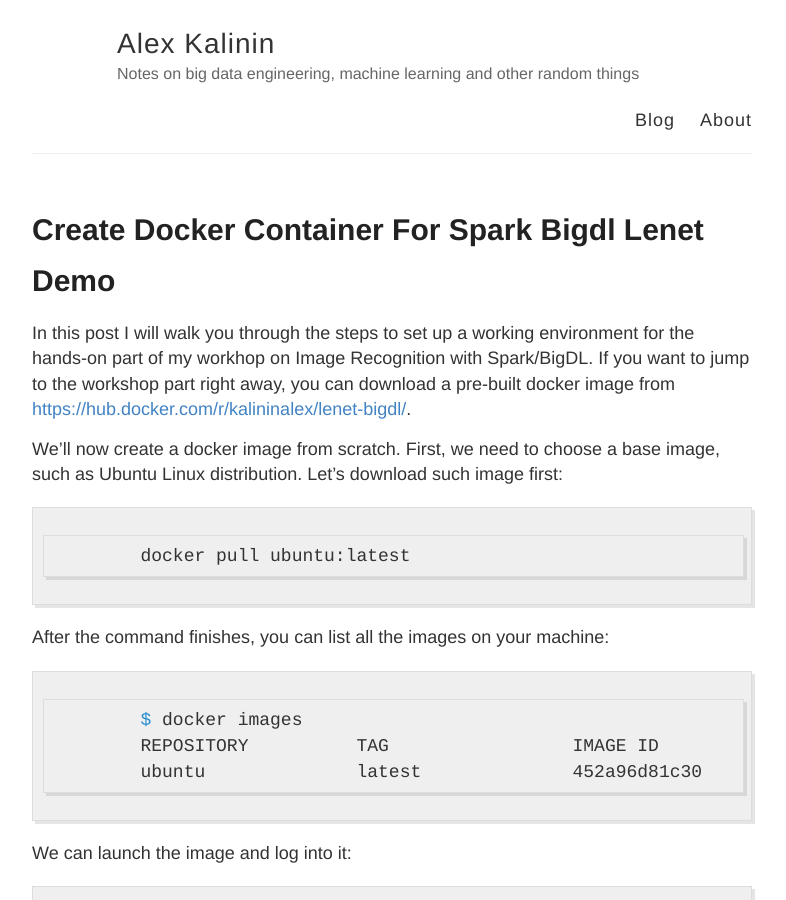
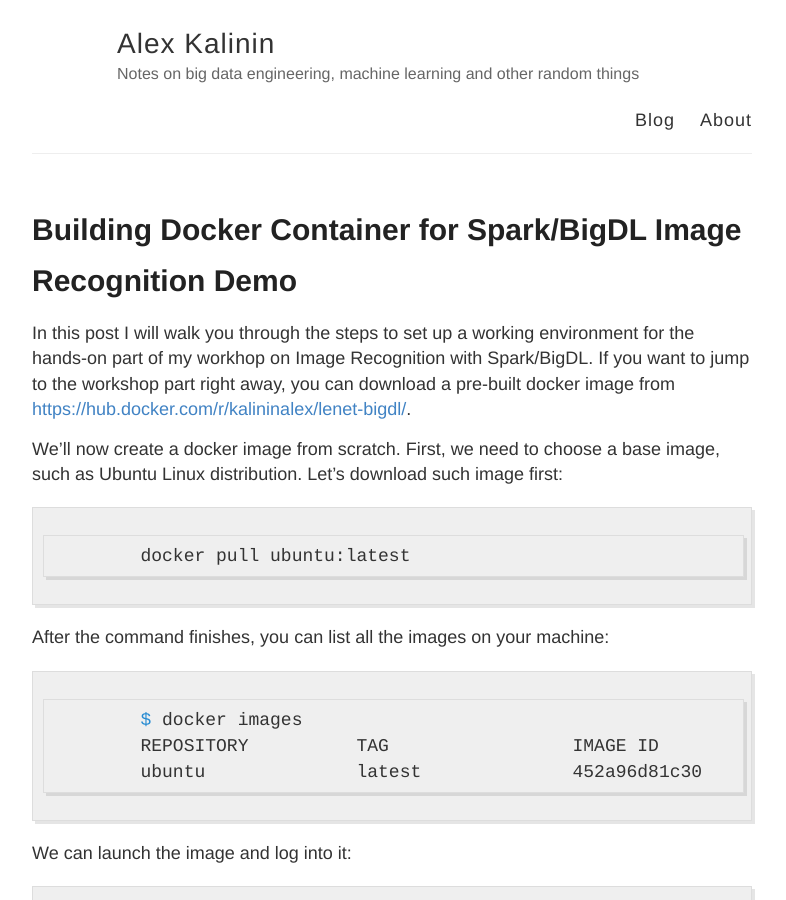
Before and after one commit to alex-kalinin/alex-kalinin.github.io, a Jekyll site: the page built from _posts/2018-06-16-create-docker-container-for-spark-bigdl-lenet-demo.md, in a window 1280 px wide and 900 px high. Shown: the whole window, without its empty margins (248-1034 px from the left). Built offline with Jekyll 4.4.1, drawn with Linux system fonts in a browser that asks for light colours; our own code applies the rules of GitHub Pages for plain Markdown files.

Commit message:
Add title

```diff
--- a/_posts/2018-06-16-create-docker-container-for-spark-bigdl-lenet-demo.md
+++ b/_posts/2018-06-16-create-docker-container-for-spark-bigdl-lenet-demo.md
@@ -1,3 +1,8 @@
+---
+layout: post
+title: Building Docker Container for Spark/BigDL Image Recognition Demo
+---
+
 In this post I will walk you through the steps to set up a working environment for the hands-on part of my workhop on Image Recognition with Spark/BigDL. If you want to jump to the workshop part right away, you can download a pre-built docker image from [https://hub.docker.com/r/kalininalex/lenet-bigdl/](https://hub.docker.com/r/kalininalex/lenet-bigdl/).
 
 We'll now create a docker image from scratch. First, we need to choose a base image, such as Ubuntu Linux distribution. Let's download such image first:
```
